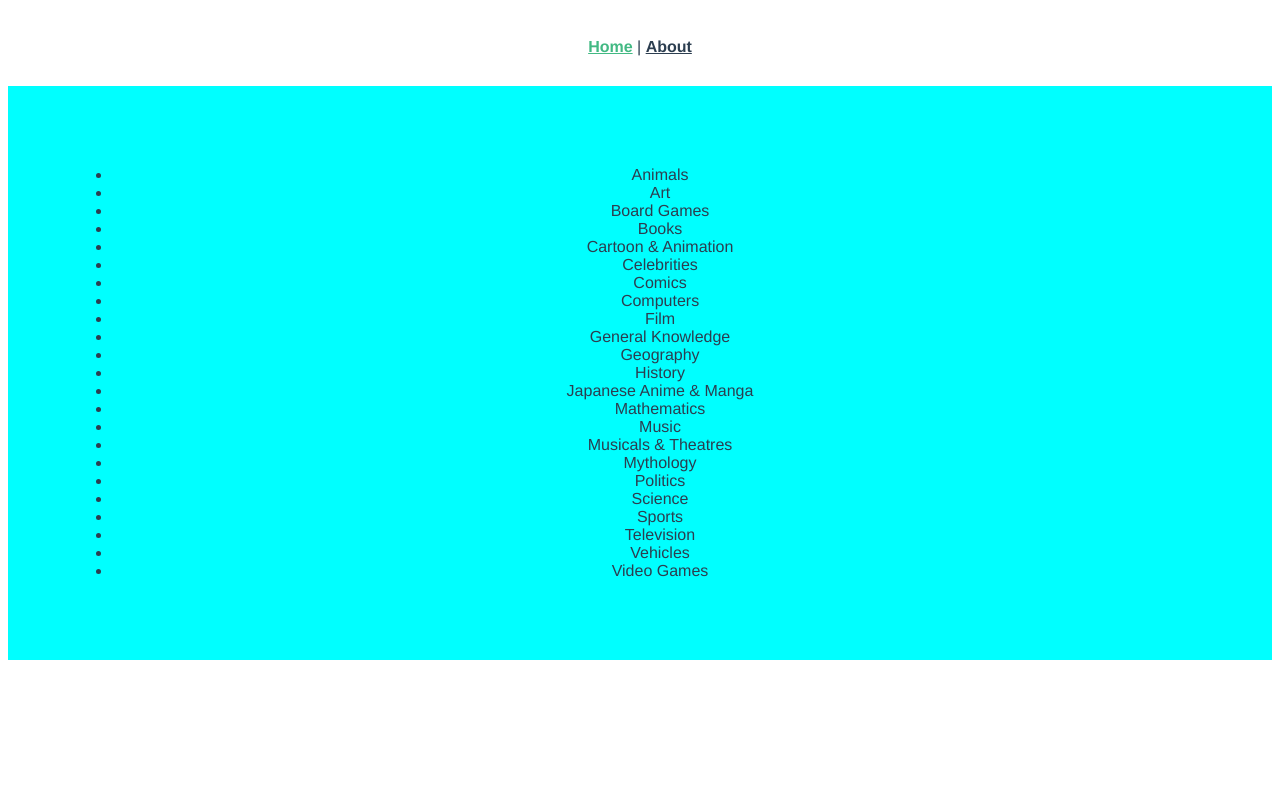
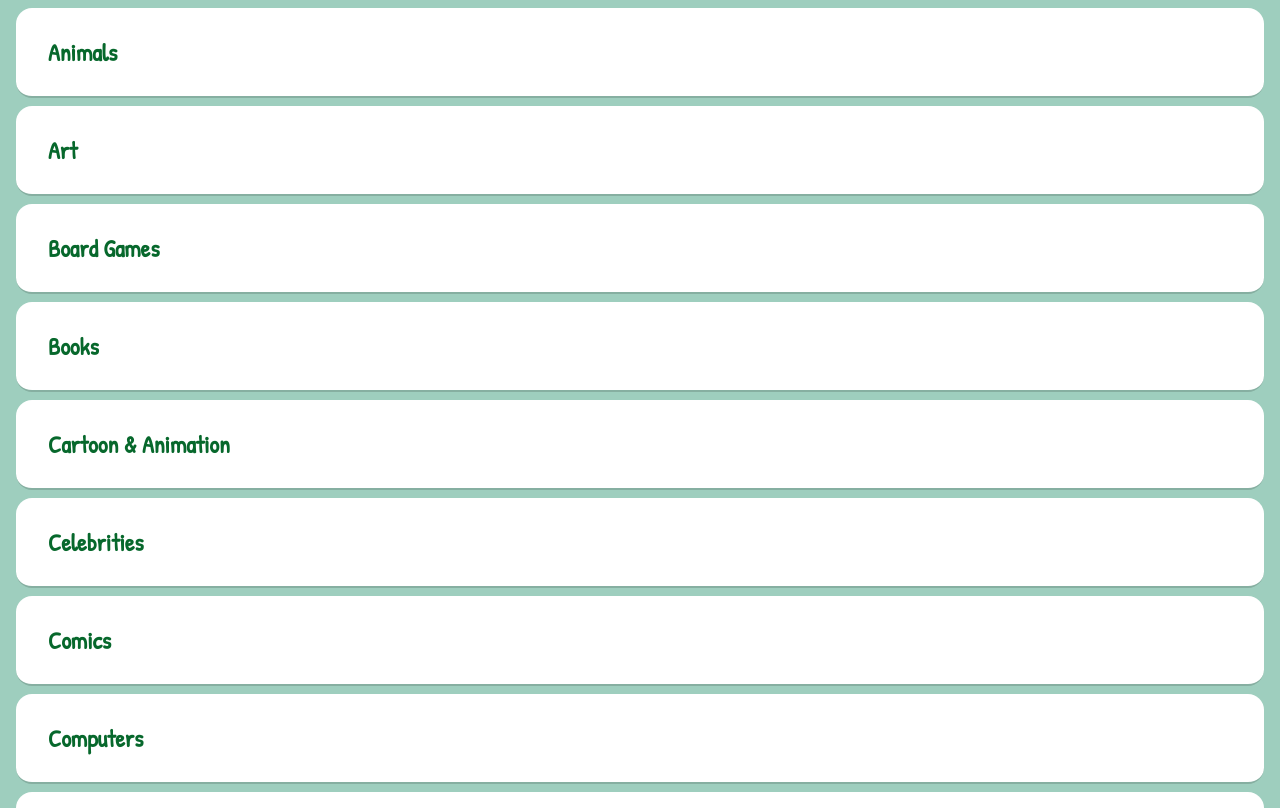
Before and after one commit to shady356/trivia-game, a Vue app: page / in a window 1280 px wide. Shown: the top 808 px of the page. Built offline with nearby package versions, Linux system fonts and the light colour scheme.

Commit message:
feat categories conponents + styling

```diff
--- a/public/index.html
+++ b/public/index.html
@@ -5,6 +5,8 @@
     <meta http-equiv="X-UA-Compatible" content="IE=edge">
     <meta name="viewport" content="width=device-width,initial-scale=1.0">
     <link rel="icon" href="<%= BASE_URL %>favicon.ico">
+    <link rel="preconnect" href="https://fonts.gstatic.com">
+    <link href="https://fonts.googleapis.com/css2?family=Patrick+Hand&display=swap" rel="stylesheet">
     <title><%= htmlWebpackPlugin.options.title %></title>
   </head>
   <body>
--- a/src/App.vue
+++ b/src/App.vue
@@ -1,31 +1,27 @@
 <template>
   <div id="app">
-    <div id="nav">
-      <router-link to="/">Home</router-link> |
-      <router-link to="/about">About</router-link>
-    </div>
     <router-view />
   </div>
 </template>
 
 <style lang="scss">
-#app {
-  font-family: Avenir, Helvetica, Arial, sans-serif;
-  -webkit-font-smoothing: antialiased;
-  -moz-osx-font-smoothing: grayscale;
-  text-align: center;
-  color: #2c3e50;
+body {
+  background: #9ecebe;
 }
 
-#nav {
-  padding: 30px;
+#app {
+  margin: 0;
+  padding: 0;
+  font-family: "Patrick Hand", cursive;
+  list-style: none;
 
-  a {
-    font-weight: bold;
-    color: #2c3e50;
+  ul {
+    margin: 0;
+    padding: 0;
 
-    &.router-link-exact-active {
-      color: #42b983;
+    li {
+      margin: 0;
+      padding: 0;
     }
   }
 }
--- /dev/null
+++ b/src/components/categories/CategoriesList.vue
@@ -0,0 +1,29 @@
+<template>
+  <div>
+    <ul>
+      <CategoryItem
+        v-for="category in categories"
+        :key="category.value"
+        tag="li"
+      >
+        {{ category.name }}
+      </CategoryItem>
+    </ul>
+  </div>
+</template>
+
+<script>
+import { $getCategories } from "@/helpers/triviaData.js";
+import CategoryItem from "@/components/categories/CategoryItem.vue";
+export default {
+  name: "CategoryList",
+  components: {
+    CategoryItem
+  },
+  data() {
+    return {
+      categories: $getCategories()
+    };
+  }
+};
+</script>
--- /dev/null
+++ b/src/components/categories/CategoryItem.vue
@@ -0,0 +1,24 @@
+<template>
+  <div class="category-item">
+    <h3>
+      <slot />
+    </h3>
+  </div>
+</template>
+
+<script>
+export default {
+  name: "CategoryItem"
+}
+</script>
+
+<style lang="scss" scoped>
+.category-item {
+  background: #ffffff;
+  border-bottom: 2px solid #86afa1;
+  border-radius: $m;
+  color: #07682c;
+  padding: $xs $l;
+  margin: $s;
+}
+</style>
--- a/src/views/Home.vue
+++ b/src/views/Home.vue
@@ -1,22 +1,16 @@
 <template>
   <div class="home">
-    <ul>
-      <li v-for="category in categories" :key="category.value">
-        {{ category.name }}
-      </li>
-    </ul>
+    <CategoryList />
   </div>
 </template>
 
 <script>
 import triviaAPI from "@/service/triviaAPI.js";
-import { $getCategories } from "@/helpers/triviaData.js";
+import CategoryList from "@/components/categories/CategoriesList.vue";
 export default {
   name: "Home",
-  data() {
-    return {
-      categories: $getCategories()
-    };
+  components: {
+    CategoryList
   },
   mounted() {
     // this.getQuiz();
@@ -33,10 +27,3 @@ export default {
   }
 };
 </script>
-
-<style lang="scss" scoped>
-.home {
-  padding: $xl;
-  background: cyan;
-}
-</style>
```
